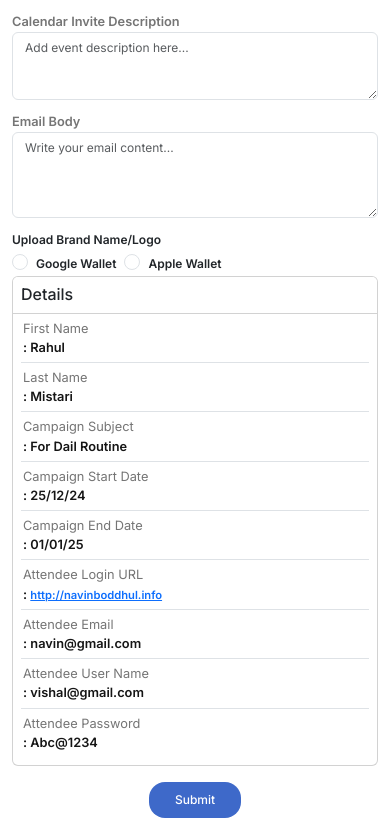
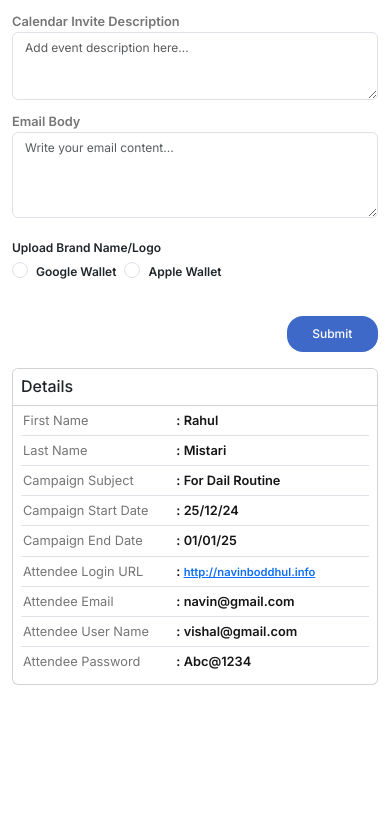
Before and after one commit to Navin188/Amura-tech-assignment, a plain HTML site: page index.html in a window 390 px wide. Shown: the part 585-1419 px from the top of the page. After the commit the page ends 1286 px from the top, so only its background shows below. Drawn offline with nearby package versions, Linux system fonts and the light colour scheme.

Commit message:
ui updation

```diff
--- a/index.html
+++ b/index.html
@@ -154,7 +154,7 @@
                             <textarea class="form-control" rows="4" placeholder="Write your email content..."
                                 required></textarea>
                         </div>
-                        <div class="col-sm-6">
+                        <div class="col-sm-6 my-lg-0 my-3">
                             <label for="">Upload Brand Name/Logo</label>
                             <div class="d-flex gap-2">
                                 <div class="form-check">
@@ -175,6 +175,9 @@
 
                         </div>
                     </div>
+                    <div class="text-end my-3">
+                        <button class="btn w-25 rounded-4 btn-main">Submit</button>
+                    </div>
                 </div>
                 <div class="col-sm-3">
                     <div class="card form-container">
@@ -185,60 +188,60 @@
                             <ul class="list-group list-group-flush">
                                 <li class="list-group-item">
                                     <div class="row">
-                                        <div class="col-sm-5 form-label">
+                                        <div class="col-sm-5 col-5 form-label">
                                             First Name
                                         </div>
-                                        <div class="col-sm-7 form-data">
+                                        <div class="col-sm-7 col-7 form-data">
                                             : Rahul
                                         </div>
                                     </div>
                                 </li>
                                 <li class="list-group-item">
                                     <div class="row">
-                                        <div class="col-sm-5 form-label">
+                                        <div class="col-sm-5 col-5 form-label">
                                             Last Name
                                         </div>
-                                        <div class="col-sm-7 form-data">
+                                        <div class="col-sm-7 col-7 form-data">
                                             : Mistari
                                         </div>
                                     </div>
                                 </li>
                                 <li class="list-group-item">
                                     <div class="row">
-                                        <div class="col-sm-5 form-label">
+                                        <div class="col-sm-5 col-5 form-label">
                                             Campaign Subject
                                         </div>
-                                        <div class="col-sm-7 form-data">
+                                        <div class="col-sm-7 col-7 form-data">
                                             : For Dail Routine
                                         </div>
                                     </div>
                                 </li>
                                 <li class="list-group-item">
                                     <div class="row">
-                                        <div class="col-sm-5 form-label">
+                                        <div class="col-sm-5 col-5 form-label">
                                             Campaign Start Date
                                         </div>
-                                        <div class="col-sm-7 form-data">
+                                        <div class="col-sm-7 col-7 form-data">
                                             : 25/12/24
                                         </div>
                                     </div>
                                 </li>
                                 <li class="list-group-item">
                                     <div class="row">
-                                        <div class="col-sm-5 form-label">
+                                        <div class="col-sm-5 col-5 form-label">
                                             Campaign End Date
                                         </div>
-                                        <div class="col-sm-7 form-data">
+                                        <div class="col-sm-7 col-7 form-data">
                                             : 01/01/25
                                         </div>
                                     </div>
                                 </li>
                                 <li class="list-group-item">
                                     <div class="row">
-                                        <div class="col-sm-5 form-label">
+                                        <div class="col-sm-5 col-5 form-label">
                                             Attendee Login URL
                                         </div>
-                                        <div class="col-sm-7 form-data">
+                                        <div class="col-sm-7 col-7 form-data">
                                             : <a href="http://navinboddhul.info"
                                                 class="small">http://navinboddhul.info</a>
                                         </div>
@@ -246,30 +249,30 @@
                                 </li>
                                 <li class="list-group-item">
                                     <div class="row">
-                                        <div class="col-sm-5 form-label">
+                                        <div class="col-sm-5 col-5 form-label">
                                             Attendee Email
                                         </div>
-                                        <div class="col-sm-7 form-data">
+                                        <div class="col-sm-7 col-7 form-data">
                                             : navin@gmail.com
                                         </div>
                                     </div>
                                 </li>
                                 <li class="list-group-item">
                                     <div class="row">
-                                        <div class="col-sm-5 form-label">
+                                        <div class="col-sm-5 col-5 form-label">
                                             Attendee User Name
                                         </div>
-                                        <div class="col-sm-7 form-data">
+                                        <div class="col-sm-7 col-7 form-data">
                                             : vishal@gmail.com
                                         </div>
                                     </div>
                                 </li>
                                 <li class="list-group-item">
                                     <div class="row">
-                                        <div class="col-sm-5 form-label">
+                                        <div class="col-sm-5 col-5 form-label">
                                             Attendee Password
                                         </div>
-                                        <div class="col-sm-7 form-data">
+                                        <div class="col-sm-7 col-7 form-data">
                                             : Abc@1234
                                         </div>
                                     </div>
@@ -280,9 +283,7 @@
                     </div>
                 </div>
             </div>
-            <div class="text-center my-3">
-                <button class="btn w-25 rounded-4 btn-main">Submit</button>
-            </div>
+
         </div>
 
     </div>
```
